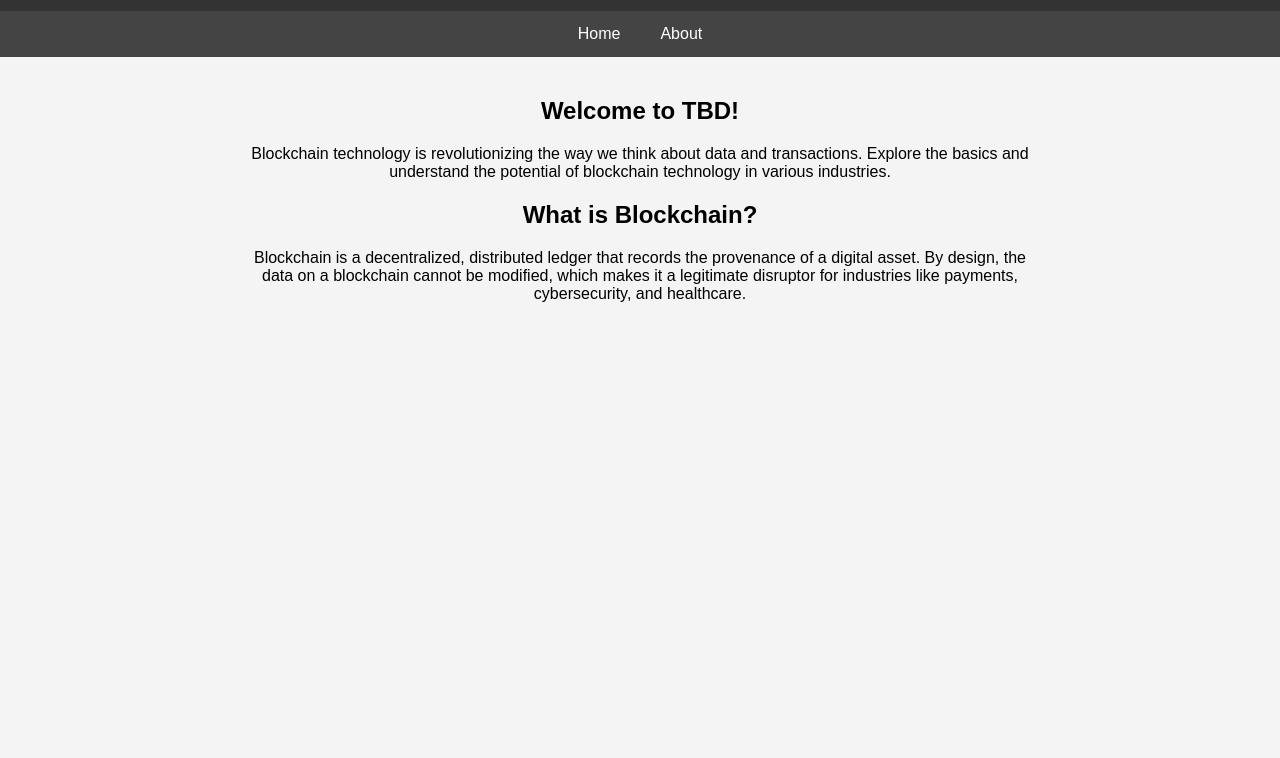
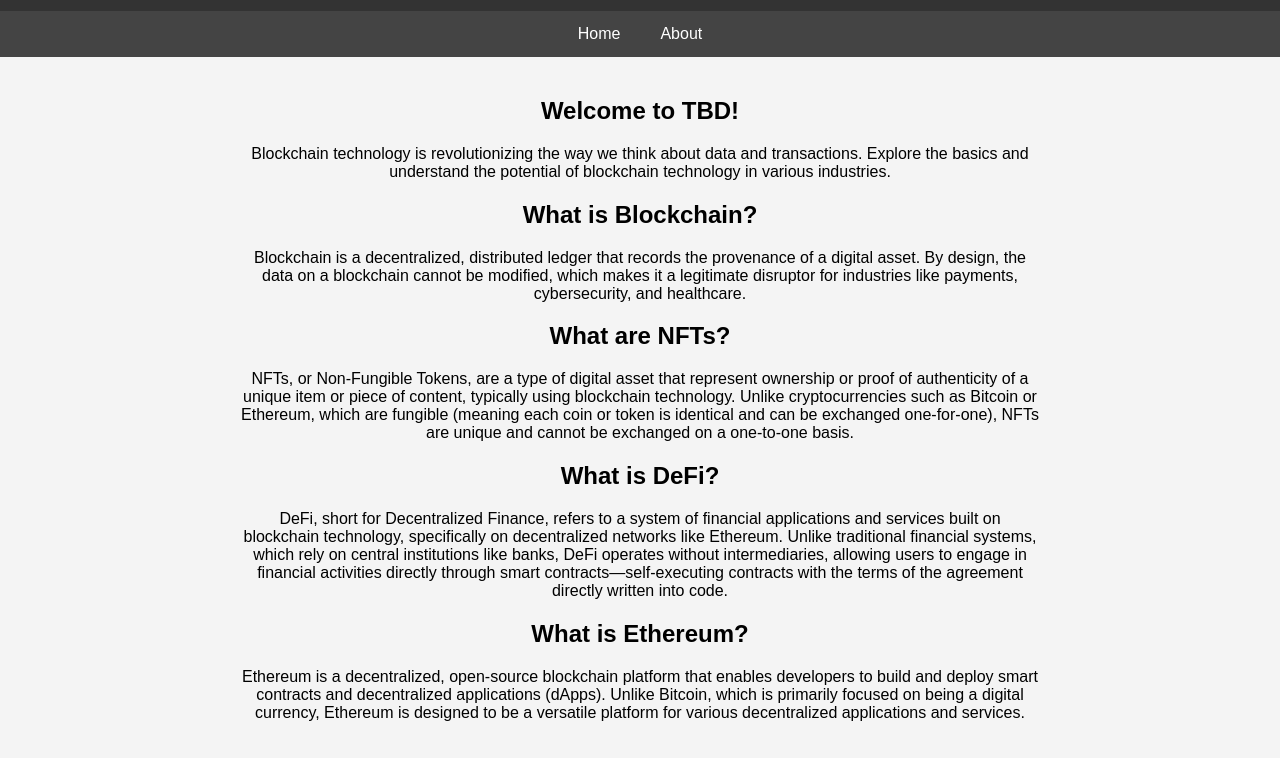
Before and after one commit to rajabrehan/superhack, a plain HTML site: page index.html in a window 1280 px wide. Shown: the part 89-847 px from the top of the page. Before the commit the page ends 800 px from the top, so only its background shows below. Drawn offline with Linux system fonts and the light colour scheme.

Commit message:
add more sections

```diff
--- a/index.html
+++ b/index.html
@@ -71,6 +71,13 @@
             <section id="about">
                 <h2>What is Blockchain?</h2>
                 <p>Blockchain is a decentralized, distributed ledger that records the provenance of a digital asset. By design, the data on a blockchain cannot be modified, which makes it a legitimate disruptor for industries like payments, cybersecurity, and healthcare.</p>
+                <h2>What are NFTs?</h2>
+                <p>NFTs, or Non-Fungible Tokens, are a type of digital asset that represent ownership or proof of authenticity of a unique item or piece of content, typically using blockchain technology. Unlike cryptocurrencies such as Bitcoin or Ethereum, which are fungible (meaning each coin or token is identical and can be exchanged one-for-one), NFTs are unique and cannot be exchanged on a one-to-one basis.</p>
+                <h2>What is DeFi?</h2>
+                <p>DeFi, short for Decentralized Finance, refers to a system of financial applications and services built on blockchain technology, specifically on decentralized networks like Ethereum. Unlike traditional financial systems, which rely on central institutions like banks, DeFi operates without intermediaries, allowing users to engage in financial activities directly through smart contracts—self-executing contracts with the terms of the agreement directly written into code.</p>
+                <h2>What is Ethereum?</h2>
+                <p>Ethereum is a decentralized, open-source blockchain platform that enables developers to build and deploy smart contracts and decentralized applications (dApps). Unlike Bitcoin, which is primarily focused on being a digital currency, Ethereum is designed to be a versatile platform for various decentralized applications and services.
+                </p>
             </section>
 
         </div>
```
